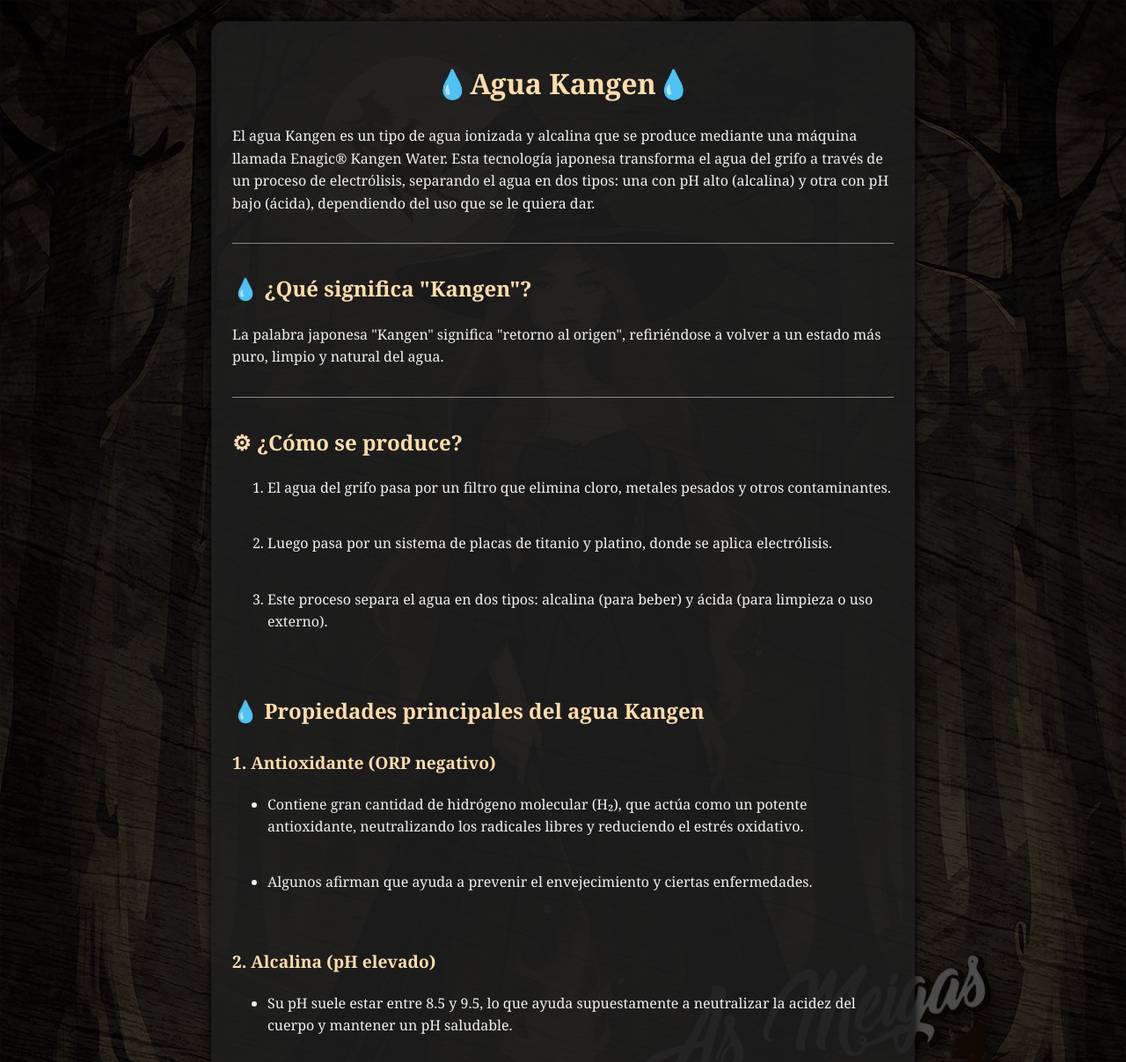
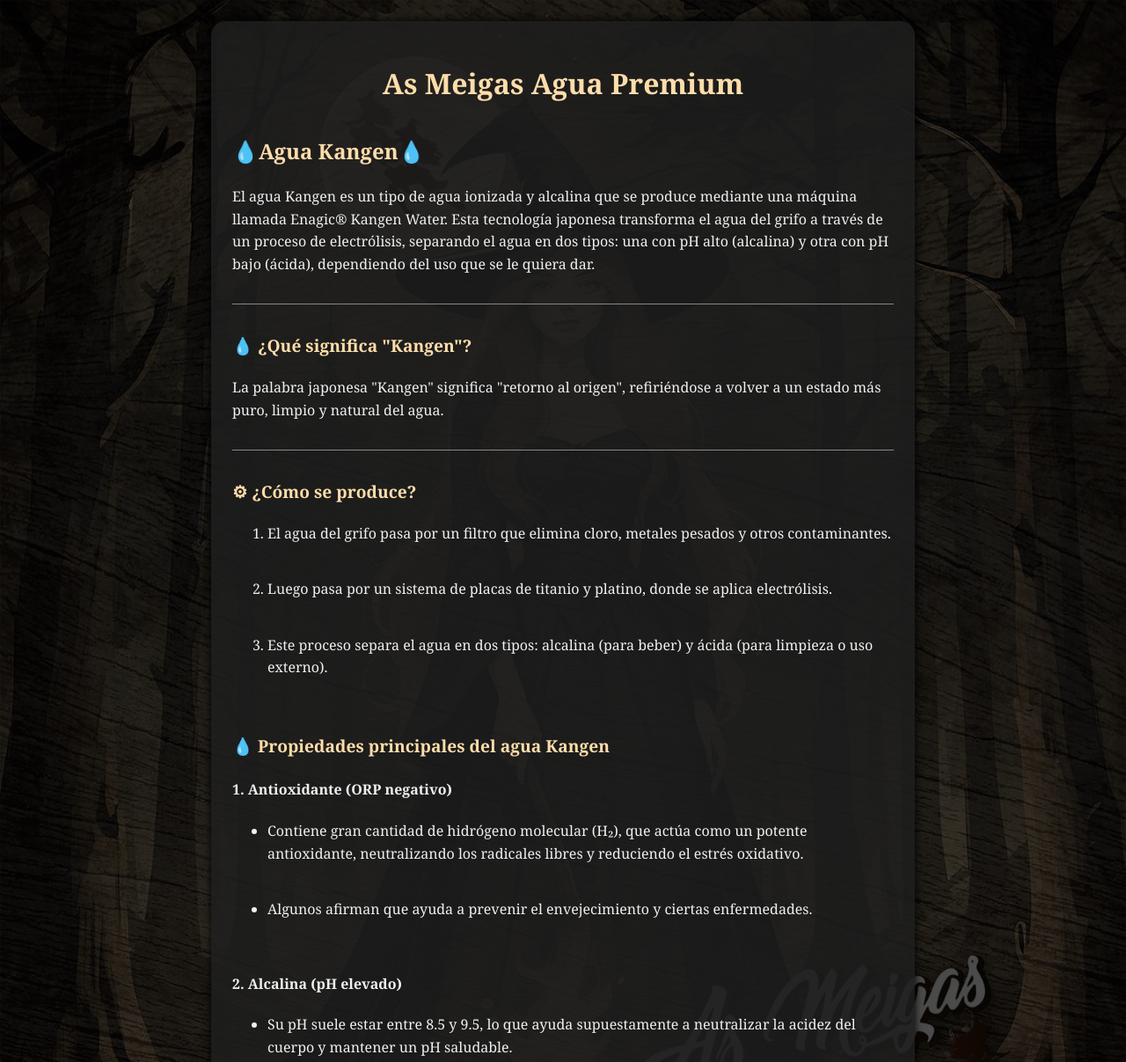
Before and after one commit to icacabelos/Agua-Kangen, a plain HTML site: page index.html in a window 1280 px wide. Shown: the top 1207 px of the page at 88% size. Drawn offline with Linux system fonts and the light colour scheme.

Commit message:
Update index.html

```diff
--- a/index.html
+++ b/index.html
@@ -3,7 +3,7 @@
 <head>
   <meta charset="UTF-8">
   <meta name="viewport" content="width=device-width, initial-scale=1.0">
-  <title>Agua Kangen</title>
+  <title>As Meigas Agua Premium</title>
   <link rel="manifest" href="manifest.json">
   <link rel="stylesheet" href="style.css">
   <link rel="icon" href="assets/icon.png">
@@ -16,35 +16,36 @@
 <body>
   <div class="overlay">
     <div class="content">
-      <h1>💧Agua Kangen💧</h1>
+      <h1>As Meigas Agua Premium</h1>
+      <h2>💧Agua Kangen💧</h2>
       <p>El agua Kangen es un tipo de agua ionizada y alcalina que se produce mediante una máquina llamada Enagic® Kangen Water. Esta tecnología japonesa transforma el agua del grifo a través de un proceso de electrólisis, separando el agua en dos tipos: una con pH alto (alcalina) y otra con pH bajo (ácida), dependiendo del uso que se le quiera dar.</p>
       <hr>
-      <h2>💧 ¿Qué significa "Kangen"?</h2>
+      <h3>💧 ¿Qué significa "Kangen"?</h3>
       <p>La palabra japonesa "Kangen" significa "retorno al origen", refiriéndose a volver a un estado más puro, limpio y natural del agua.</p>
       <hr>
-      <h2>⚙ ¿Cómo se produce?</h2>
+      <h3>⚙ ¿Cómo se produce?</h3>
       <ol>
         <li>El agua del grifo pasa por un filtro que elimina cloro, metales pesados y otros contaminantes.</li><br>
         <li>Luego pasa por un sistema de placas de titanio y platino, donde se aplica electrólisis.</li><br>
         <li>Este proceso separa el agua en dos tipos: alcalina (para beber) y ácida (para limpieza o uso externo).</li><br>
       </ol>
-      <h2>💧 Propiedades principales del agua Kangen</h2>
-      <h3>1. Antioxidante (ORP negativo)</h3>
+      <h3>💧 Propiedades principales del agua Kangen</h3>
+      <h4>1. Antioxidante (ORP negativo)</h4>
       <ul>
         <li>Contiene gran cantidad de hidrógeno molecular (H₂), que actúa como un potente antioxidante, neutralizando los radicales libres y reduciendo el estrés oxidativo.</li><br>
         <li>Algunos afirman que ayuda a prevenir el envejecimiento y ciertas enfermedades.</li><br>
       </ul>
-      <h3>2. Alcalina (pH elevado)</h3>
+      <h4>2. Alcalina (pH elevado)</h4>
       <ul>
         <li>Su pH suele estar entre 8.5 y 9.5, lo que ayuda supuestamente a neutralizar la acidez del cuerpo y mantener un pH saludable.</li><br>
         <li>También se produce agua más ácida o muy alcalina (pH ~2.5 o 11.5) para usos diferentes, como limpieza o belleza.</li><br>
       </ul>
-      <h3>3. Micro-estructurada</h3>
+      <h4>3. Micro-estructurada</h4>
       <ul>
         <li>El agua se "micro-segmenta": moléculas agrupadas en clusters más pequeños (4–6 vs. 10–20), lo que supuestamente facilita su absorción celular y mejora la hidratación.</li><br>
       </ul>
       <hr>
-        <h2>💡 Beneficios que se suelen asociar con el Agua Kangen</h2>
+        <h3>💡 Beneficios que se suelen asociar con el Agua Kangen</h3>
       <ul>
         <li>Mejora la digestión y el equilibrio intestinal.</li>
         <li>Ayuda a desintoxicar el cuerpo.</li>
```
